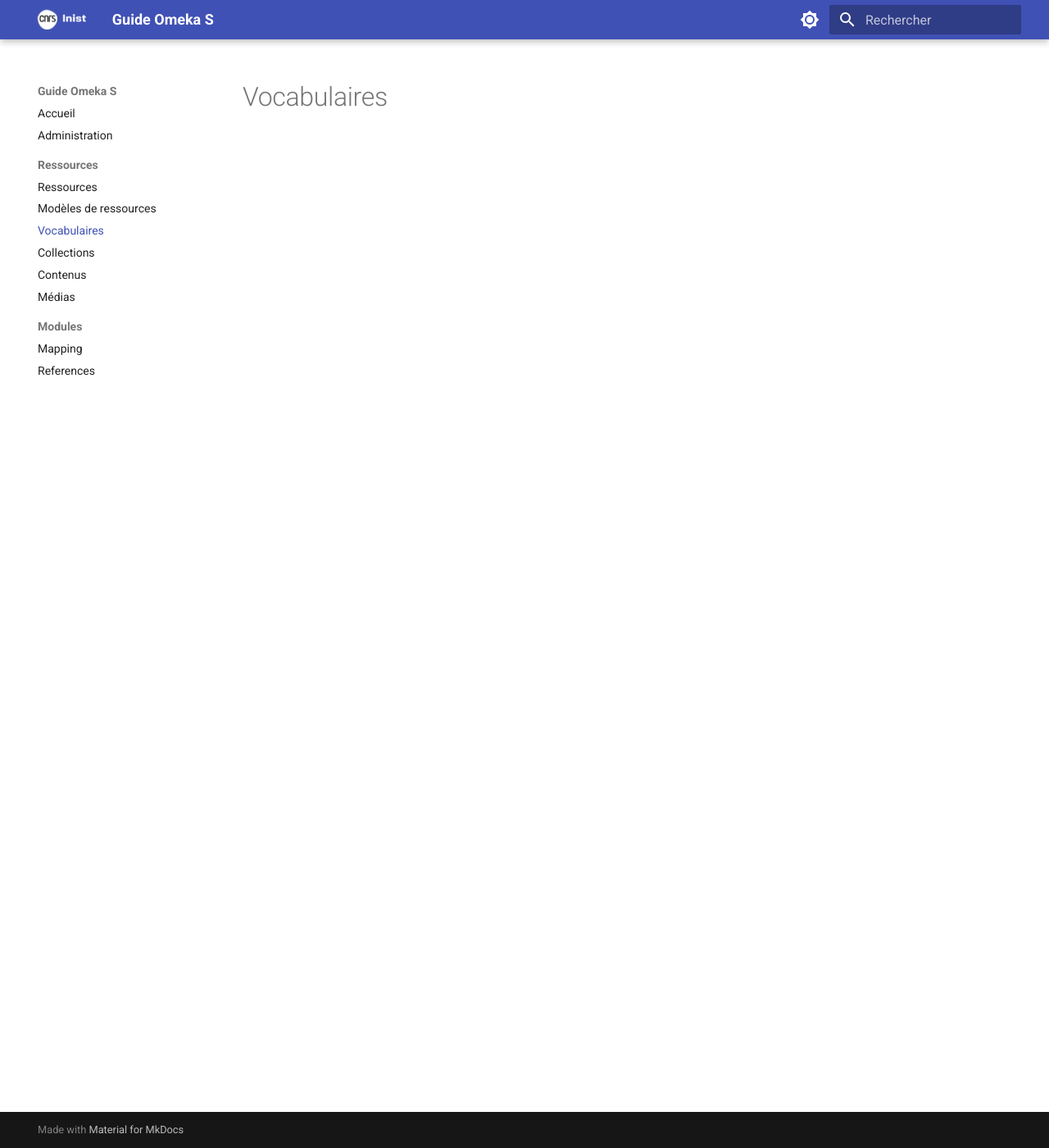
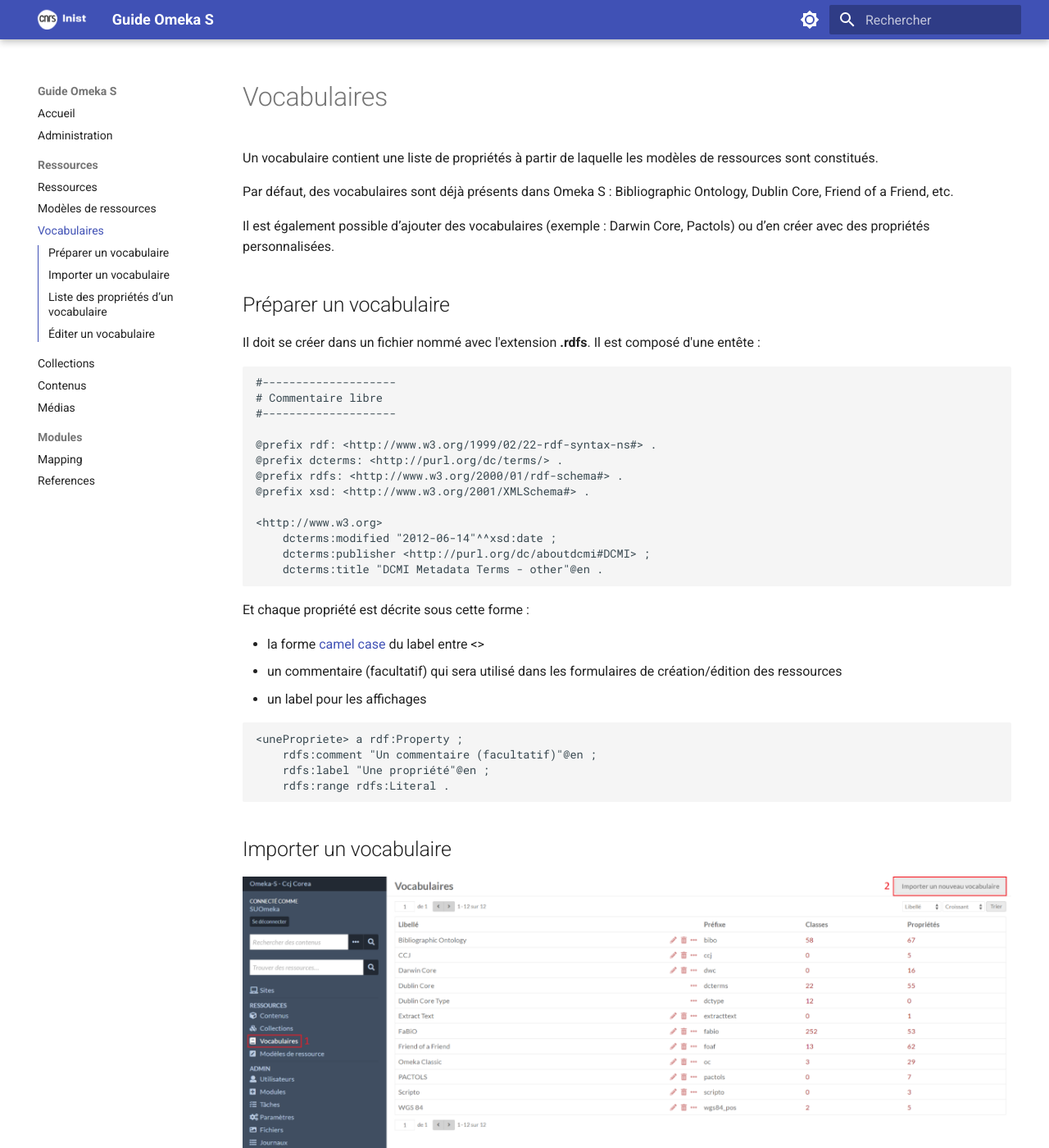
Before and after one commit to inist-omeka/guide-utilisation, an MkDocs documentation site: the page built from docs/vocabulaires.md, in a window 1280 px wide and 1400 px high. Shown: the whole window at 82% size. Built offline with MkDocs 1.6.1 and Material for MkDocs 9.7.7, drawn with Linux system fonts in a browser that asks for light colours; some of the changed text lies outside the part shown.

Commit message:
page vocabulaires

````diff
--- a/docs/vocabulaires.md
+++ b/docs/vocabulaires.md
@@ -1 +1,87 @@
 # Vocabulaires
+
+Un vocabulaire contient une liste de propriétés à partir de laquelle les modèles de ressources sont constitués.
+
+Par défaut, des vocabulaires sont déjà présents dans Omeka S : Bibliographic
+Ontology, Dublin Core, Friend of a Friend, etc.
+
+Il est également possible d’ajouter des vocabulaires (exemple : Darwin Core, Pactols) ou d’en créer avec des propriétés personnalisées.
+
+## Préparer un vocabulaire
+
+Il doit se créer dans un fichier nommé avec l'extension **.rdfs**. Il est composé d'une entête :
+
+```ttl
+#--------------------
+# Commentaire libre
+#--------------------
+
+@prefix rdf: <http://www.w3.org/1999/02/22-rdf-syntax-ns#> .
+@prefix dcterms: <http://purl.org/dc/terms/> .
+@prefix rdfs: <http://www.w3.org/2000/01/rdf-schema#> .
+@prefix xsd: <http://www.w3.org/2001/XMLSchema#> .
+
+<http://www.w3.org>
+	dcterms:modified "2012-06-14"^^xsd:date ;
+	dcterms:publisher <http://purl.org/dc/aboutdcmi#DCMI> ;
+	dcterms:title "DCMI Metadata Terms - other"@en .
+```
+
+Et chaque propriété est décrite sous cette forme :
+
+- la forme [camel case](https://fr.wikipedia.org/wiki/Camel_case) du label entre <>
+- un commentaire (facultatif) qui sera utilisé dans les formulaires de création/édition des ressources
+- un label pour les affichages
+
+```ttl
+<unePropriete> a rdf:Property ;
+	rdfs:comment "Un commentaire (facultatif)"@en ;
+ 	rdfs:label "Une propriété"@en ;
+ 	rdfs:range rdfs:Literal .
+```
+
+## Importer un vocabulaire
+
+![Liste des vocabulaires](assets/liste-vocabulaires-creation.png)
+![Formulaire de création d'un vocabulaires](assets/creation-vocabulaire.png)
+
+Dans le menu **Vocabulaires** (1), le formulaire de création d’un contenu est
+accessible avec le bouton **Importer un nouveau vocabulaire** (2).
+
+Le libellé (3) sert pour les affichages.
+
+Pour l’URI de l’espace de noms (4), il faut indiquer l’url du site suivi du préfixe du vocabulaires.
+
+Exemple : https://demo-s-intg.inist.fr/demo/
+
+Le préfixe (5) est afficher avant la propriété pour indiquer à quel vocabulaire elle appartient.
+
+Exemples : **dcterms** pour Dublin Core, **foaf** pour Friend of a Friend, etc.
+
+La dernière information à fournir est une source pour la liste des propriétés à
+ajouter, soit avec un fichier, soit une url.
+
+## Liste des propriétés d’un vocabulaire
+
+![Liste des vocabulaires](assets/liste-vocabulaires-proprietes.png)
+![Propriétés d'un vocabulaire](assets/liste-proprietes-vocabulaire.png)
+
+Dans le menu **Vocabulaires** (1), la liste des propriétés d’un vocabulaire est accessible en cliquant sur le nombre de propriétés d'un vocabulaires (2).
+
+La liste comporte deux colonnes, le libellé utilisé pour les affichages et la propriété sous la forme “prefixe:propriete” utilisée par certains paramétrages et modules.
+
+## Éditer un vocabulaire
+
+La modification d’un vocabulaire se fait par un import d’un fichier **.rdfs**.
+
+![Liste des vocabulaires](assets/liste-vocabulaires-edition.png)
+![Édition d'un vocabulaire](assets/edition-vocabulaire-1.png)
+![Confirmation de l'édition d'un vocabulaire](assets/edition-vocabulaire-2.png)
+
+Dans le menu **Vocabulaires** (1), la modification d’un vocabulaire est accessible en cliquant sur le **stylo** d'un vocabulaires (2).
+
+Dans la première page de la modification, il faut indiquer le fichier **.rdfs** (3).
+
+Dans la deuxième page, avant la validation, Omeka S fourni un récapitulatif des ajouts et modifications détectées.
+
+Il n’est pas possible de supprimer un champ d’un vocabulaire.
````
Also changed, not shown: docs/assets/creation-vocabulaire.png (added), docs/assets/edition-vocabulaire-1.png (added), docs/assets/edition-vocabulaire-2.png (added), docs/assets/liste-proprietes-vocabulaire.png (added), docs/assets/liste-vocabulaires-creation.png (added), docs/assets/liste-vocabulaires-edition.png (added), docs/assets/liste-vocabulaires-proprietes.png (added).
